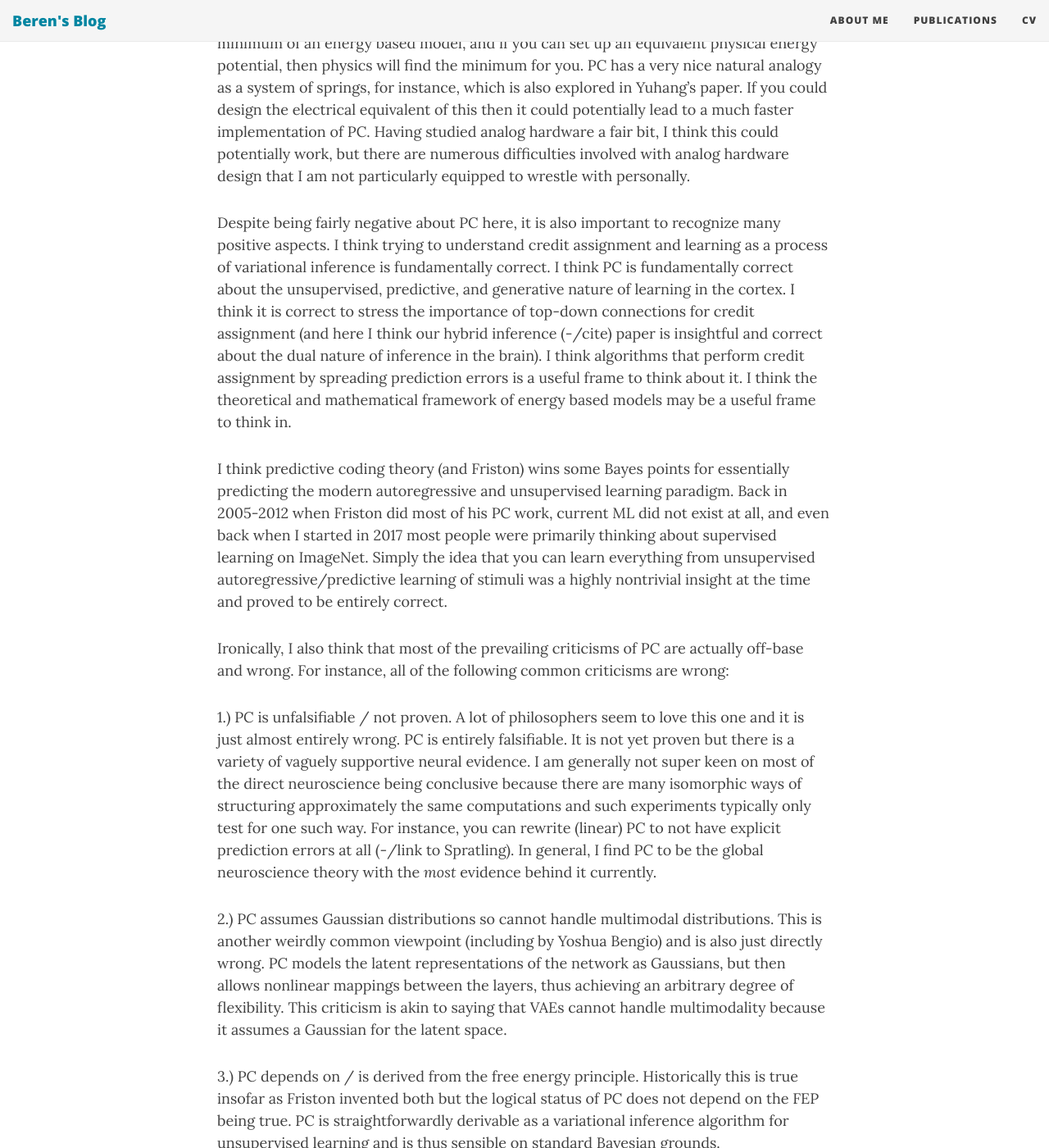
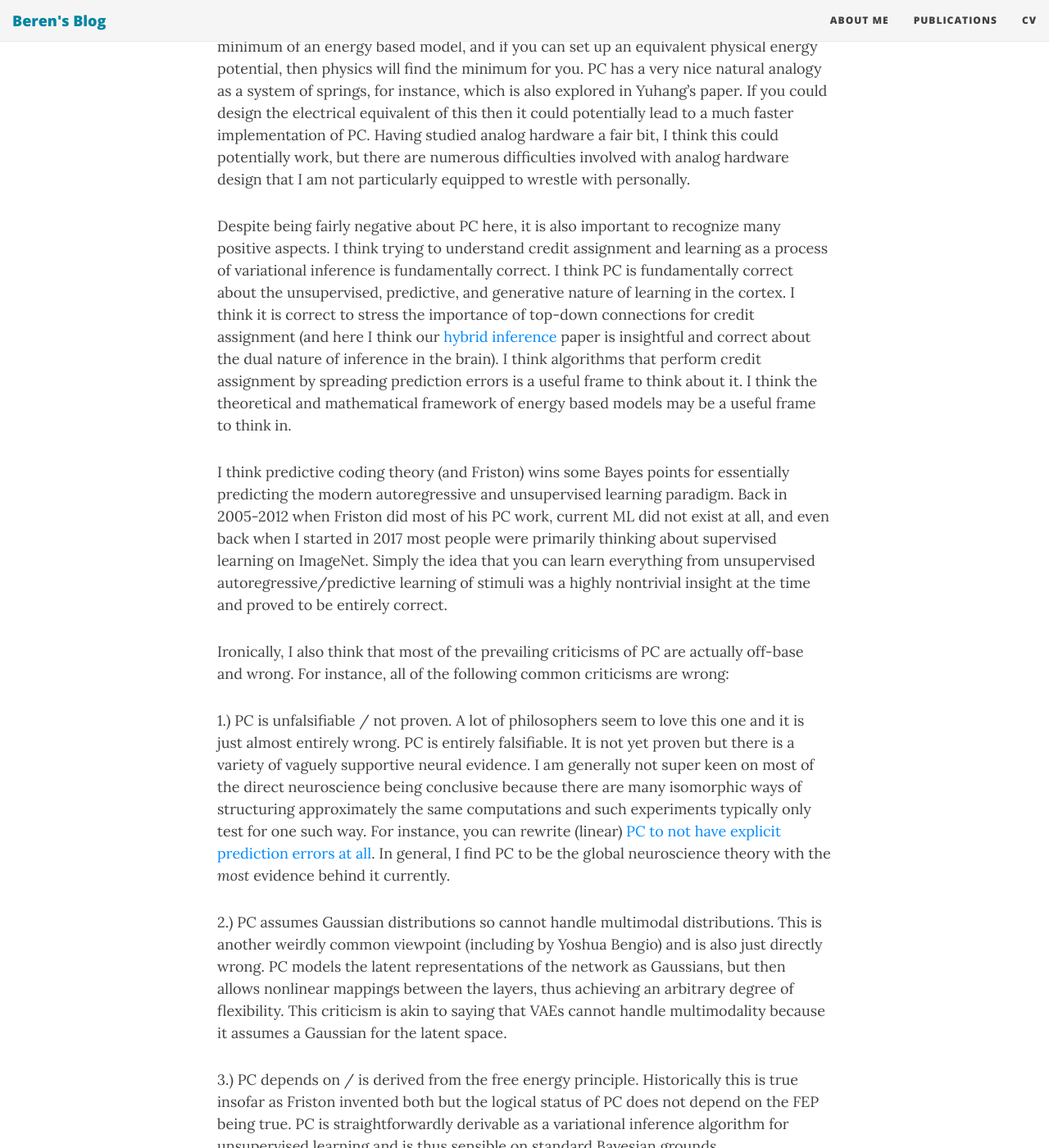
Before and after one commit to BerenMillidge/BerenMillidge.github.io, a Jekyll site: the page built from _posts/2023-03-30-Thoughts-on-future-of-PC.md, in a window 1280 px wide and 1400 px high, scrolled down 6037 px. Shown: the whole window at 82% size. Built offline with Jekyll 4.4.1, drawn with Linux system fonts in a browser that asks for light colours; nearby versions of some CDN libraries; some of the changed text lies outside the part shown.

Commit message:
minor fixes

```diff
--- a/_posts/2023-03-30-Thoughts-on-future-of-PC.md
+++ b/_posts/2023-03-30-Thoughts-on-future-of-PC.md
@@ -49,7 +49,7 @@ To make a full list, here are some areas for future work where I think PC can di
 
 1.) In small batch (or batch size of 1) and online learning. We showed some interesting preliminary results of this [here](https://www.biorxiv.org/content/biorxiv/early/2022/10/12/2022.05.17.492325.full.pdf) and it would be interesting to see if these results hold more generally.
 
-2. Extending and using PC on networks with more complex topologies than standard feedforward nets. Can we find good network architectures for more complex tasks than feedforward classification which can utilize this flexibility?
+2.) Extending and using PC on networks with more complex topologies than standard feedforward nets. Can we find good network architectures for more complex tasks than feedforward classification which can utilize this flexibility?
 
 3.) For causal inference problems. As well as conditional inference, PC can also simulate and perform correct casual inference about interventions on the nodes in its generative model. Can this capability be used to sensibly simulate interventions vs conditioning? I have a super short post/proof of concept for this to follow shortly
 
@@ -70,13 +70,13 @@ It may be possible to design digital hardware for which they are more competitiv
 
 Where PC may be useful is in neuromorphic and especially analog hardware. This is because if you can get the inference phase to be ‘computed’ by physics, it can happen effectively instantaneously, and therefore be much faster than BP on GPUs. The reason this may be possible is that the inference phase in PC simply consists in finding the minimum of an energy based model, and if you can set up an equivalent physical energy potential, then physics will find the minimum for you. PC has a very nice natural analogy as a system of springs, for instance, which is also explored in Yuhang’s paper. If you could design the electrical equivalent of this then it could potentially lead to a much faster implementation of PC. Having studied analog hardware a fair bit, I think this could potentially work, but there are numerous difficulties involved with analog hardware design that I am not particularly equipped to wrestle with personally.
 
-Despite being fairly negative about PC here, it is also important to recognize many positive aspects. I think trying to understand credit assignment and learning as a process of variational inference is fundamentally correct. I think PC is fundamentally correct about the unsupervised, predictive, and generative nature of learning in the cortex. I think it is correct to stress the importance of top-down connections for credit assignment (and here I think our hybrid inference (-/cite) paper is insightful and correct about the dual nature of inference in the brain). I think algorithms that perform credit assignment by spreading prediction errors is a useful frame to think about it. I think the theoretical and mathematical framework of energy based models may be a useful frame to think in.
+Despite being fairly negative about PC here, it is also important to recognize many positive aspects. I think trying to understand credit assignment and learning as a process of variational inference is fundamentally correct. I think PC is fundamentally correct about the unsupervised, predictive, and generative nature of learning in the cortex. I think it is correct to stress the importance of top-down connections for credit assignment (and here I think our [hybrid inference](https://arxiv.org/pdf/2204.02169.pdf) paper is insightful and correct about the dual nature of inference in the brain). I think algorithms that perform credit assignment by spreading prediction errors is a useful frame to think about it. I think the theoretical and mathematical framework of energy based models may be a useful frame to think in.
 
 I think predictive coding theory (and Friston) wins some Bayes points for essentially predicting the modern autoregressive and unsupervised learning paradigm. Back in 2005-2012 when Friston did most of his PC work, current ML did not exist at all, and even back when I started in 2017 most people were primarily thinking about supervised learning on ImageNet. Simply the idea that you can learn everything from unsupervised autoregressive/predictive learning of stimuli was a highly nontrivial insight at the time and proved to be entirely correct.
 
 Ironically, I also think that most of the prevailing criticisms of PC are actually off-base and wrong. For instance, all of the following common criticisms are wrong:
 
-1.) PC is unfalsifiable / not proven. A lot of philosophers seem to love this one and it is just almost entirely wrong. PC is entirely falsifiable. It is not yet proven but there is a variety of vaguely supportive neural evidence. I am generally not super keen on most of the direct neuroscience being conclusive because there are many isomorphic ways of structuring approximately the same computations and such experiments typically only test for one such way. For instance, you can rewrite (linear) PC to not have explicit prediction errors at all (-/link to Spratling). In general, I find PC to be the global neuroscience theory with the *most* evidence behind it currently.
+1.) PC is unfalsifiable / not proven. A lot of philosophers seem to love this one and it is just almost entirely wrong. PC is entirely falsifiable. It is not yet proven but there is a variety of vaguely supportive neural evidence. I am generally not super keen on most of the direct neuroscience being conclusive because there are many isomorphic ways of structuring approximately the same computations and such experiments typically only test for one such way. For instance, you can rewrite (linear) [PC to not have explicit prediction errors at all](https://www.frontiersin.org/articles/10.3389/neuro.10.004.2008/full). In general, I find PC to be the global neuroscience theory with the *most* evidence behind it currently.
 
 2.) PC assumes Gaussian distributions so cannot handle multimodal distributions. This is another weirdly common viewpoint (including by Yoshua Bengio) and is also just directly wrong. PC models the latent representations of the network as Gaussians, but then allows nonlinear mappings between the layers, thus achieving an arbitrary degree of flexibility. This criticism is akin to saying that VAEs cannot handle multimodality because it assumes a Gaussian for the latent space.
 
```
